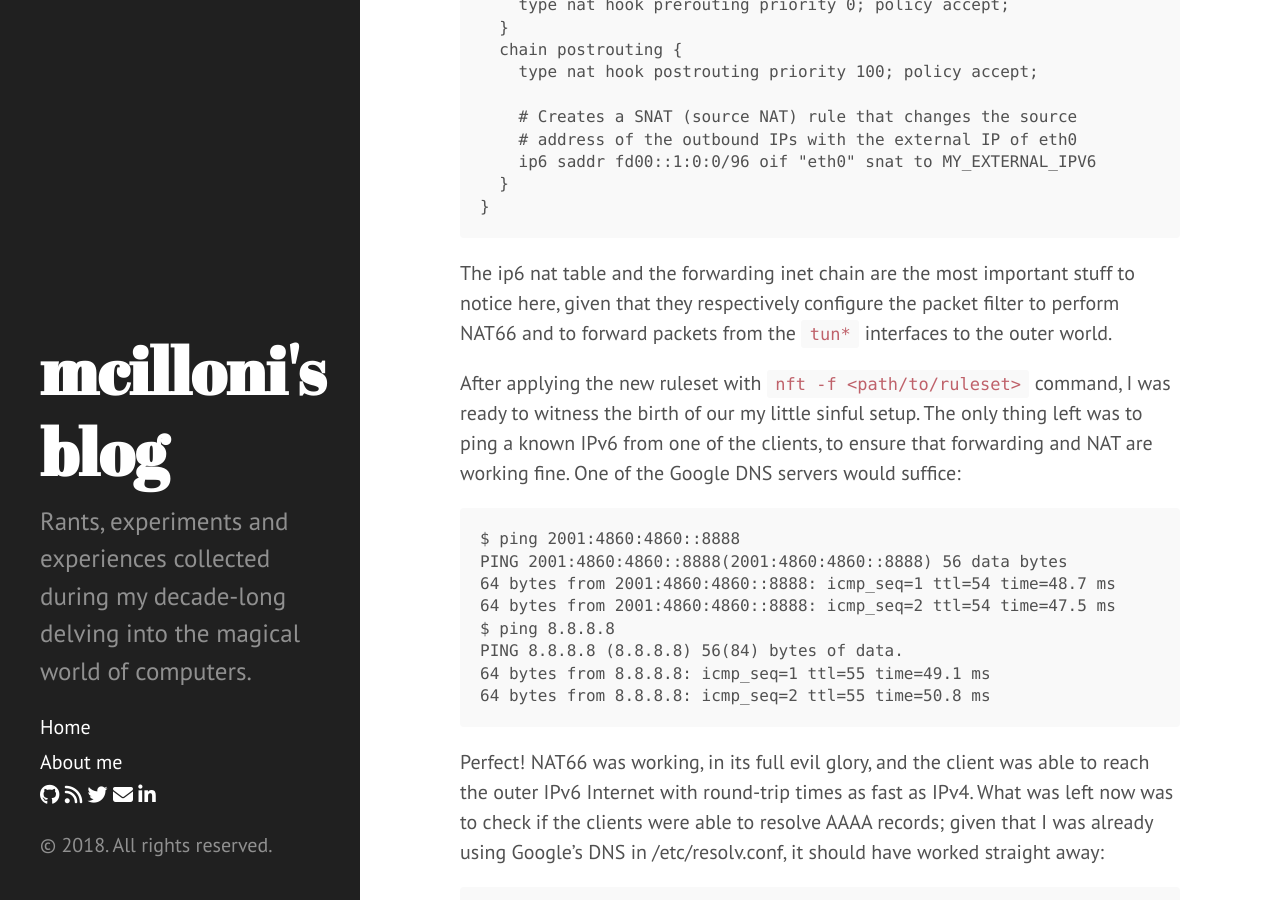
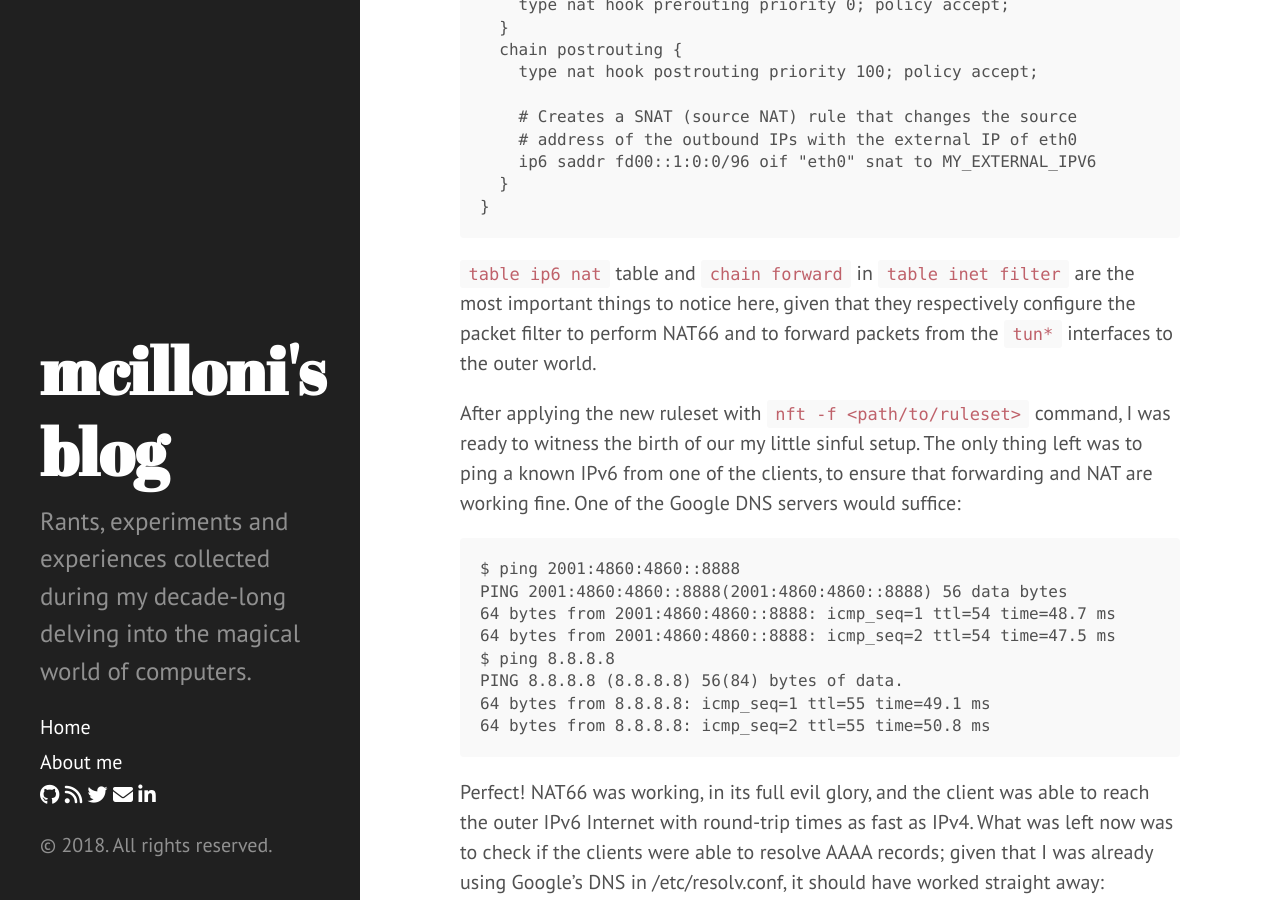
Before and after one commit to mcilloni/mcilloni.github.io, a Jekyll site: the page built from _posts/2018-01-20-oh-god-why-NAT66.md, in a window 1280 px wide and 900 px high, scrolled down 4984 px. Built offline with Jekyll 4.4.1, drawn with Linux system fonts in a browser that asks for light colours; nearby versions of some CDN libraries; comment, search, counter and statistics services are not loaded.

Commit message:
Fixed stuff

````diff
--- a/_posts/2018-01-20-oh-god-why-NAT66.md
+++ b/_posts/2018-01-20-oh-god-why-NAT66.md
@@ -133,7 +133,7 @@ table ip6 nat {
 }
 ```
 
-The ip6 nat table and the forwarding inet chain are the most important stuff to notice here, given that they respectively configure the packet filter to perform NAT66 and to forward packets from the `tun*` interfaces to the outer world.
+`table ip6 nat` table and `chain forward` in `table inet filter` are the most important things to notice here, given that they respectively configure the packet filter to perform NAT66 and to forward packets from the `tun*` interfaces to the outer world.
 
 After applying the new ruleset with `nft -f <path/to/ruleset>` command, I was ready to witness the birth of our my little sinful setup.
 The only thing left was to ping a known IPv6 from one of the clients, to ensure that forwarding and NAT are working fine. One of the Google DNS servers would suffice:
````
